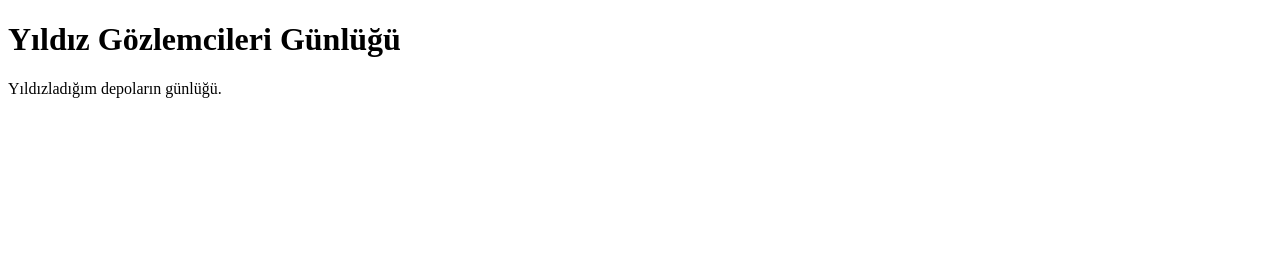
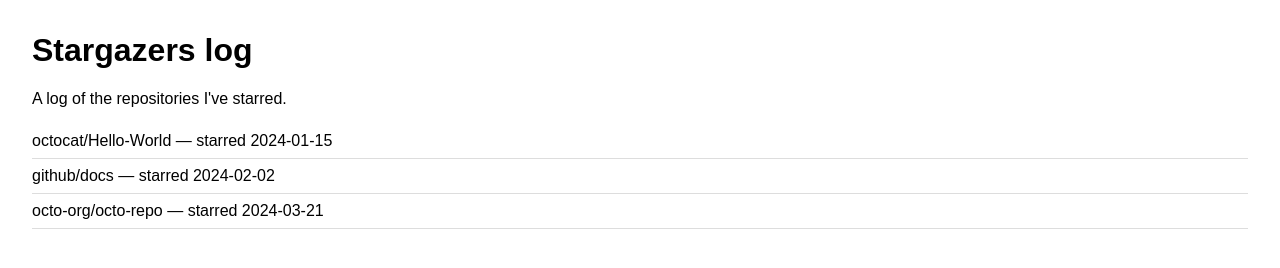
Before and after one commit to koyuncuoglumete/stargazers-log, a plain HTML site: page index.html in a window 1280 px wide. Drawn offline with Linux system fonts and the light colour scheme.

Commit message:
Add starred repositories list

```diff
--- /dev/null
+++ b/events.json
@@ -0,0 +1,5 @@
+[
+  { "name": "octocat/Hello-World", "starred": "2024-01-15" },
+  { "name": "github/docs", "starred": "2024-02-02" },
+  { "name": "octo-org/octo-repo", "starred": "2024-03-21" }
+]
--- a/index.html
+++ b/index.html
@@ -2,10 +2,13 @@
 <html lang="en">
   <head>
     <meta charset="utf-8">
-    <title>Yıldız Gözlemcileri Günlüğü</title>
+    <title>Stargazers log</title>
+    <link rel="stylesheet" href="style.css">
   </head>
   <body>
-    <h1>Yıldız Gözlemcileri Günlüğü</h1>
-    <p>Yıldızladığım depoların günlüğü.</p>
+    <h1>Stargazers log</h1>
+    <p>A log of the repositories I've starred.</p>
+    <ul id="starred"></ul>
+    <script src="script.js"></script>
   </body>
 </html>
--- /dev/null
+++ b/script.js
@@ -0,0 +1,10 @@
+fetch("events.json")
+  .then((response) => response.json())
+  .then((events) => {
+    const list = document.querySelector("#starred");
+    events.forEach((event) => {
+      const item = document.createElement("li");
+      item.textContent = `${event.name} — starred ${event.starred}`;
+      list.appendChild(item);
+    });
+  });
--- /dev/null
+++ b/style.css
@@ -0,0 +1,14 @@
+body {
+  font-family: sans-serif;
+  margin: 2rem;
+}
+
+ul {
+  list-style: none;
+  padding: 0;
+}
+
+li {
+  padding: 0.5rem 0;
+  border-bottom: 1px solid #ddd;
+}
```
